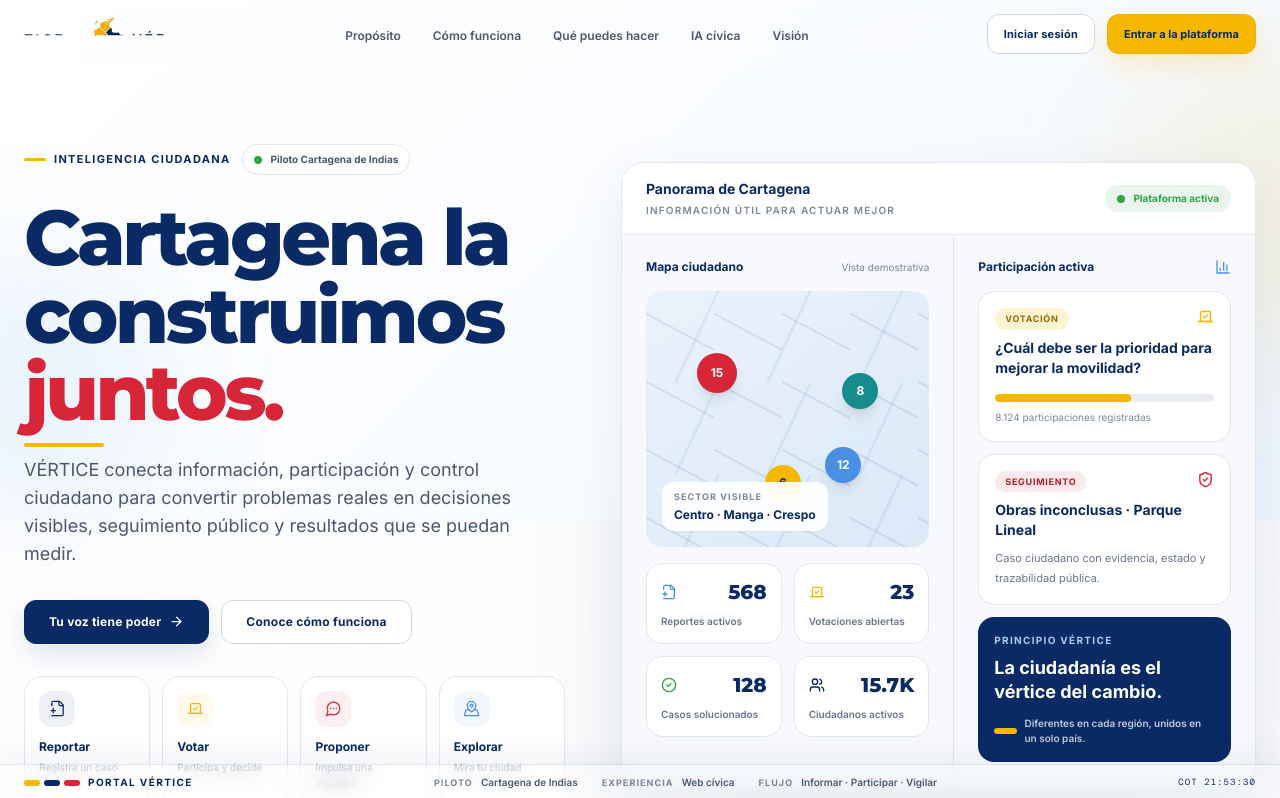
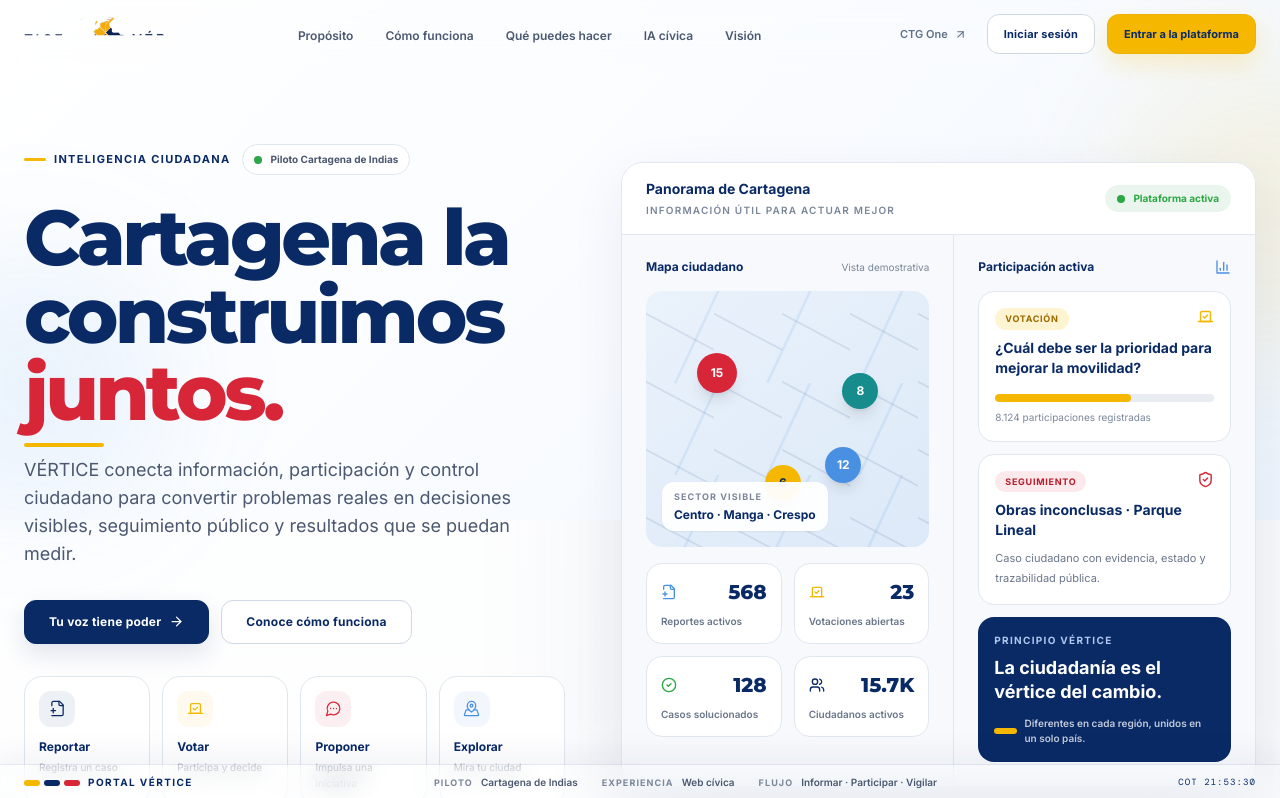
Before and after one commit to VladPhil92/Vertice-OS, a Next.js app in the folder apps/web/: page / in a window 1280 px wide. Shown: the top 798 px of the page. Built offline with nearby package versions, Linux system fonts and the light colour scheme; a web font is replaced by a local one.

Commit message:
feat(web): link Vertice back to CTG One ecosystem

```diff
--- a/apps/web/components/layout/Navbar.tsx
+++ b/apps/web/components/layout/Navbar.tsx
@@ -2,7 +2,7 @@
 
 import { useEffect, useState } from 'react'
 import { AnimatePresence, motion } from 'framer-motion'
-import { Menu, X } from 'lucide-react'
+import { ArrowUpRight, Menu, X } from 'lucide-react'
 import Link from 'next/link'
 import { BrandLogo } from '@/components/ui/BrandLogo'
 
@@ -13,6 +13,8 @@
   { label: 'IA cívica', href: '#ia' },
   { label: 'Visión', href: '#roadmap' },
 ] as const
+
+const CTG_ONE_URL = 'https://ctgone.com'
 
 export function Navbar() {
   const [scrolled, setScrolled] = useState(false)
@@ -51,6 +53,13 @@
         </ul>
 
         <div className="hidden items-center gap-3 md:flex">
+          <a
+            href={CTG_ONE_URL}
+            className="inline-flex min-h-10 items-center gap-1.5 px-2 text-[11px] font-semibold text-[#607087] transition-colors hover:text-[#0a2a66]"
+          >
+            CTG One
+            <ArrowUpRight size={13} aria-hidden="true" />
+          </a>
           <Link href="/auth/login" className="btn-ghost !min-h-10 !px-4 !py-2 text-[11px]">
             Iniciar sesión
           </Link>
@@ -88,6 +97,14 @@
                   {link.label}
                 </a>
               ))}
+              <a
+                href={CTG_ONE_URL}
+                className="inline-flex items-center gap-1.5 text-sm font-semibold text-[#4b5870] hover:text-[#0a2a66]"
+                onClick={() => setMenuOpen(false)}
+              >
+                CTG One
+                <ArrowUpRight size={14} aria-hidden="true" />
+              </a>
               <div className="grid gap-3 border-t border-[#e1e7ef] pt-5">
                 <Link href="/auth/login" className="btn-ghost text-center" onClick={() => setMenuOpen(false)}>
                   Iniciar sesión
```
